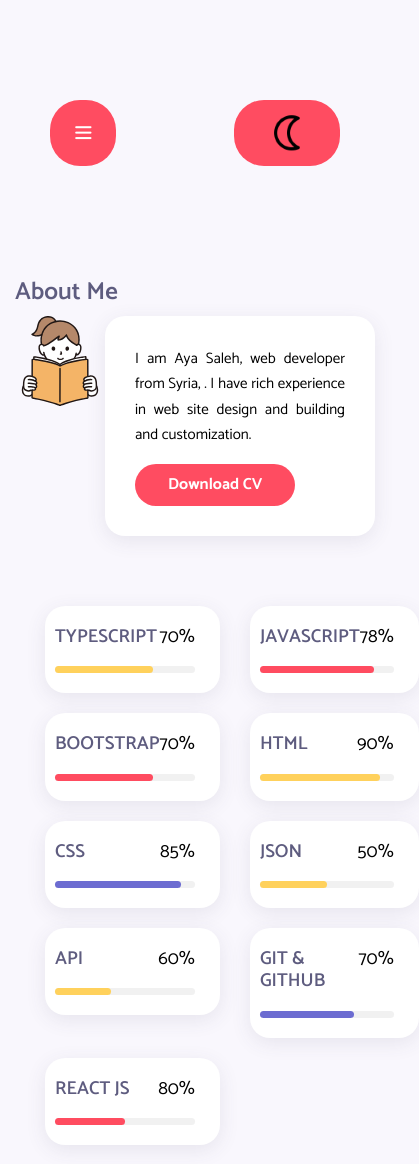
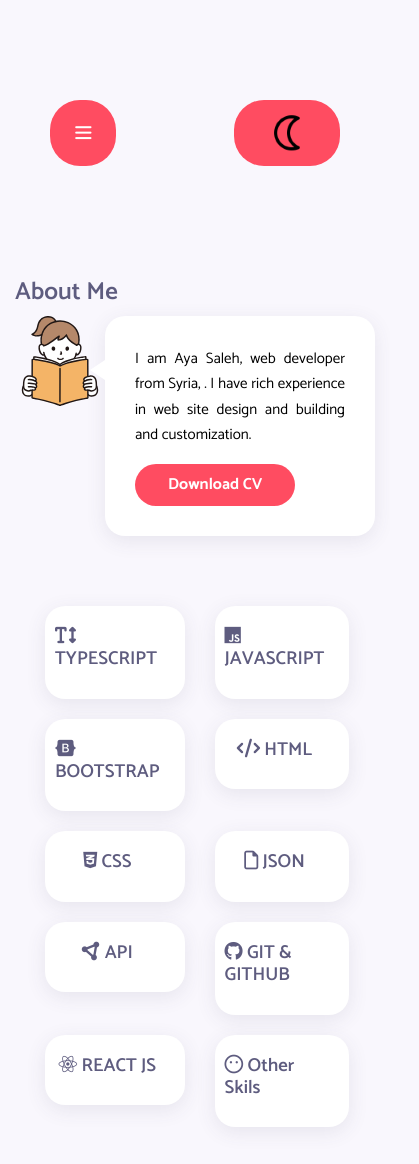
Before and after one commit to ayaSaleh717/portifolio, a React (Create React App) app: page /about in a window 390 px wide. Shown: the top 1164 px of the page, 419 px wide, since content can reach past the window. Built offline with nearby package versions, Linux system fonts and the light colour scheme.

Commit message:
more edit

```diff
--- a/src/component/About/About.css
+++ b/src/component/About/About.css
@@ -32,9 +32,9 @@
     content: '';
     width: 0;
     height: 0;
-    /* border-top: 10px solid transparent;
+    border-top: 10px solid transparent;
     border-bottom: 10px solid transparent;
-    border-right: 15px solid var(--container-color); */
+    border-right: 15px solid var(--container-color);
     position: absolute;
     left: -0.93rem;
     top:20%
@@ -46,6 +46,10 @@
     border-right: 15px solid var(--container-color);
     box-shadow: var(--shadow);
     border-radius: var(--border-radius);
+    width: 100%;
+    align-items: center;
+    justify-content: center;
+    display: flex;
 }
 .about-descriptions{
     margin-bottom:1rem ;
--- a/src/component/About/About.js
+++ b/src/component/About/About.js
@@ -2,6 +2,8 @@ import React from 'react'
 import './About.css'
 import about from './../../assets/avatar-2.svg'
 import AboutBox from './AboutBox'
+import api from './../../assets/api.svg'
+
 const About = () => {
   return (
    <section className='about container section' id='about'>
@@ -27,90 +29,101 @@ const About = () => {
     <div className='about_skills grid'>
             <div className='skills_data'>
                <div className='skills_title'>
-                   <h3 className='skills_name'> TYPESCRIPT </h3>
-                   <span className='skills_number '>70%</span>
-                </div>
+                   <h3 className='skills_name'><i class="fa-solid fa-text-height"></i>    TYPESCRIPT </h3>
+                   {/* <span className='skills_number '>70%</span> */}
+                {/* </div>
                 <div className='skills_bar'>
-                  <span className='scills_percentage typescript'></span>
+                  <span className='scills_percentage typescript'></span> */}
                 </div>
 
           </div>
           <div className='skills_data'>
                <div className='skills_title'>
-                   <h3 className='skills_name'> JAVASCRIPT </h3>
-                   <span className='skills_number'>78%</span>
-                </div>
+
+                   <h3 className='skills_name'><i class="fa-brands fa-js"></i>  JAVASCRIPT </h3>
+                    <span className='skills_number'></span>
+                {/* </div>
                 <div className='skills_bar'>
-                  <span className='scills_percentage javascript' ></span>
+                  <span className='scills_percentage javascript' ></span> */}
                 </div>
 
           </div>
           <div className='skills_data'>
                <div className='skills_title'>
-                   <h3 className='skills_name'> BOOTSTRAP </h3>
-                   <span className='skills_number '>70%</span>
+                   <h3 className='skills_name'> <i class="fa-brands fa-bootstrap"></i>  BOOTSTRAP </h3>
+                   {/* <span className='skills_number '>70%</span>
                 </div>
                 <div className='skills_bar'>
-                  <span className='scills_percentage bootstrap'></span>
+                  <span className='scills_percentage bootstrap'></span> */}
                 </div>
 
           </div>
           <div className='skills_data'>
                <div className='skills_title'>
-                   <h3 className='skills_name'> HTML </h3>
-                   <span className='skills_number'>90%</span>
+                   <h3 className='skills_name'><i class="fa-solid fa-code"></i> HTML </h3>
+                   {/* <span className='skills_number'>90%</span>
                 </div>
                 <div className='skills_bar'>
-                  <span className='scills_percentage html'></span>
+                  <span className='scills_percentage html'></span> */}
                 </div>
 
           </div>
           <div className='skills_data'>
                <div className='skills_title'>
-                   <h3 className='skills_name'> CSS </h3>
-                   <span className='skills_number'>85%</span>
+                   <h3 className='skills_name'> <i class="fa-brands fa-css3-alt"></i>  CSS </h3>
+                   {/* <span className='skills_number'>85%</span>
                 </div>
                 <div className='skills_bar'>
-                  <span className='scills_percentage css'></span>
+                  <span className='scills_percentage css'></span> */}
                 </div>
          </div>
           <div className='skills_data'>
                <div className='skills_title'>
-                   <h3 className='skills_name'>JSON  </h3>
-                   <span className='skills_number'>50%</span>
+                   <h3 className='skills_name'><i class="fa-regular fa-file"></i>  JSON  </h3>
+                   {/* <span className='skills_number'>50%</span>
                 </div>
                 <div className='skills_bar'>
-                  <span className='scills_percentage json'></span>
+                  <span className='scills_percentage json'></span> */}
                 </div>
 
           </div>
           <div className='skills_data'>
                <div className='skills_title'>
-                   <h3 className='skills_name'>API </h3>
-                   <span className='skills_number'>60%</span>
+                   <h3 className='skills_name'><i class="fa-solid fa-circle-nodes"></i> API </h3>
+                   {/* <span className='skills_number'>60%</span>
                 </div>
                 <div className='skills_bar'>
-                  <span className='scills_percentage api'></span>
+                  <span className='scills_percentage api'></span> */}
                 </div>
 
           </div>
           <div className='skills_data'>
                <div className='skills_title'>
-                   <h3 className='skills_name'>GIT & GITHUB  </h3>
-                   <span className='skills_number'>70%</span>
+                   <h3 className='skills_name'><i class="fa-brands fa-github"></i>  GIT & GITHUB  </h3>
+                   {/* <span className='skills_number'>70%</span>
                 </div>
                 <div className='skills_bar'>
-                  <span className='scills_percentage git'></span>
+                  <span className='scills_percentage git'></span> */}
                 </div>
 
           </div>
           <div className='skills_data'>
                <div className='skills_title'>
-                   <h3 className='skills_name'> REACT JS </h3>
-                   <span className='skills_number'>80%</span>
+                   <h3 className='skills_name'> <i class="fa-brands fa-react"></i>  REACT JS </h3>
+                   {/* <span className='skills_number'>80%</span>
                 </div>
                 <div className='skills_bar'>
-                  <span className='scills_percentage react'></span>
+                  <span className='scills_percentage react'></span> */}
+                </div>
+
+          </div>
+          <div className='skills_data'>
+               <div className='skills_title'>
+                   <h3 className='skills_name'><i class="fa-regular fa-face-meh-blank"></i>  Other Skils </h3>
+                   {/* <span className='skills_number'>80%</span>
+                </div>
+                <div className='skills_bar'>
+                  <span className='scills_percentage react'></span> */}
                 </div>
 
           </div>
--- a/src/component/home/Home.css
+++ b/src/component/home/Home.css
@@ -6,7 +6,11 @@
     justify-content: center;
     flex-direction: column;
 
+}
 
+#home{
+   margin-top: -50px;
+   margin-bottom: -50px;
 }
 .intro{
     max-width: 540px;
--- a/src/component/home/Home.js
+++ b/src/component/home/Home.js
@@ -5,6 +5,7 @@ import HeaderSocials from './HeaderSocials'
 import ScroleDown from './ScroleDown'
 import Shapes from './Shapes'
 import DarkMode from '../Dark/DarkMode'
+import { NavLink } from 'react-router-dom';
 
 
 
@@ -20,7 +21,7 @@ const Home = () => {
 
     </div>
     <HeaderSocials />
-    <button className='btn' href='#contact' >Hire Me</button>
+    <NavLink className='btn' to='/contact' >Hire Me</NavLink>
     {/* <ScroleDown /> */}
 
    <Shapes />
--- a/src/component/services/services.css
+++ b/src/component/services/services.css
@@ -56,8 +56,11 @@
 }
 
 @media screen and (max-width:1000px) {
+    .services_img{
+        width: 10%;
+    }
     .services_container{
-        grid-template-columns: repeat(1,1fr);
+        grid-template-columns: repeat(2,1fr);
     }
     .services_card{
         margin-top: 20px;
--- a/src/component/slider/Slider.js
+++ b/src/component/slider/Slider.js
@@ -10,6 +10,12 @@ const Slider = () => {
 function shawMenu(){
   setdDisplayNav(!displayNav)
 }
+function unShawMenu(){
+  setdDisplayNav(false)
+}
+
+
+
 
   return (
 
@@ -24,24 +30,24 @@ function shawMenu(){
    <div className='menu_display'>
    <nav className='nav menu_display '>
     <div className='nav_menu_dis' style={{ 'display' : ` ${displayNav ? "block" : "none"}`}}>
-      <ul className='nav_list'>
+      <ul className='nav_list' >
 
          <li className='nav_itemMenue'>
-              <NavLink to='/'>
-              <i className='icon-home navLink nav_link'> HOME</i>
+              <NavLink to='/' onClick={unShawMenu}>
+              <i className='icon-home navLink nav_link' > HOME</i>
                </NavLink>
                 </li>
 
 
           <li className='nav_itemMenue'>
-          <NavLink to='/about'>
+          <NavLink to='/about' onClick={unShawMenu}>
           <i className='icon-user-female navLink nav_link'> ABOUT</i>
                </NavLink>
 
           </li>
 
            <li className='nav_itemMenue'>
-           <NavLink to='/serveces'>
+           <NavLink to='/serveces' onClick={unShawMenu}>
           <i className='icon-briefcase navLink nav_link'> SERVECES</i>
                </NavLink>
 
@@ -49,7 +55,7 @@ function shawMenu(){
 
 
            <li className='nav_itemMenue'>
-           <NavLink to='/portfolio'>
+           <NavLink to='/portfolio' onClick={unShawMenu}>
           <i className='icon-layers navLink nav_link'> PORTIFOLIO</i>
                </NavLink>
 
@@ -57,7 +63,7 @@ function shawMenu(){
 
 
 
-           <li className='nav_itemMenue'>
+           <li className='nav_itemMenue' onClick={unShawMenu}>
            <NavLink to='/contact'>
           <i className='icon-bubble navLink nav_link'> CONTACT</i>
                </NavLink>
```
Also changed, not shown: src/assets/api.svg (added).
